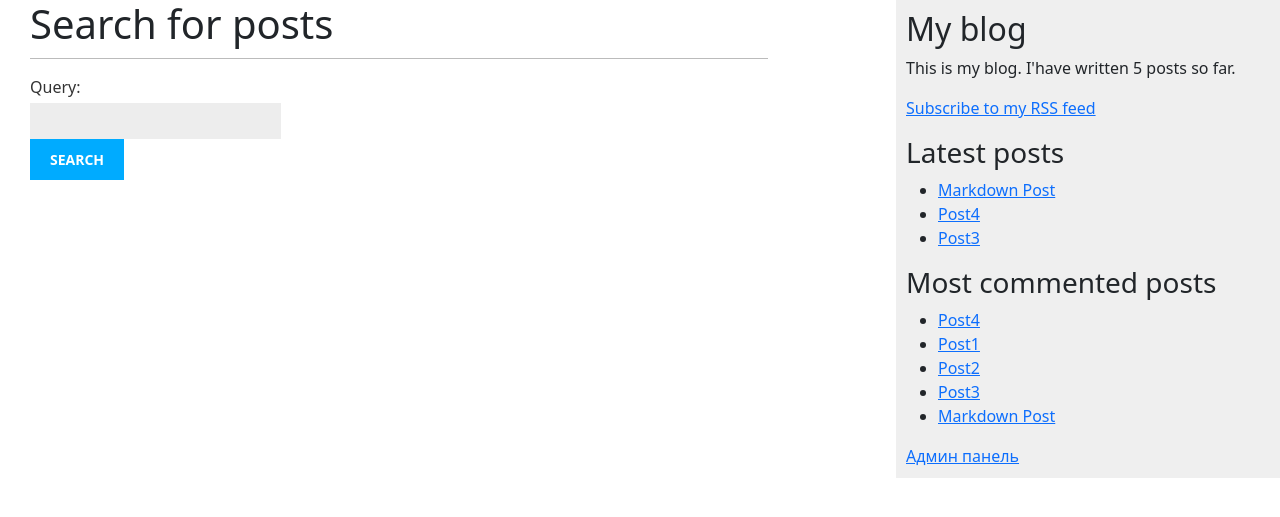
After one commit to V1P7/Test-2, a Django app: page /blog/search/ in a window 1280 px wide. The commit adds this page. Shown: the top 517 px of the page. Run offline with Django 4.2, Linux system fonts and the light colour scheme; data comes from the database, SQL or seed files in the repository; parts of the project's set-up code (start-up, migrations or seed data) failed here and were passed over.

Commit message:
Added Feed, PostreSql, Search

```diff
--- a/blog/forms.py
+++ b/blog/forms.py
@@ -11,3 +11,6 @@ class CommentForm(forms.ModelForm):
 	class Meta:
 		model = Comment
 		fields = ('name', 'email', 'body')
+
+class SearchForm(forms.Form):
+	query = forms.CharField()
--- a/blog/templates/blog/base.html
+++ b/blog/templates/blog/base.html
@@ -16,7 +16,8 @@
         </div>
         <div id="sidebar">
             <h2>My blog</h2>
-            <p>This is my blog. I'have written {% my_tag %} posts so far.</p>
+                <p>This is my blog. I'have written {% my_tag %} posts so far.</p>
+                <p><a href="{% url "blog:post_feed" %}">Subscribe to my RSS feed</a></p>
             <h3>Latest posts</h3>
             {% show_latest_posts 3 %}
             <h3>Most commented posts</h3>
--- /dev/null
+++ b/blog/templates/post/search.html
@@ -0,0 +1,26 @@
+{% extends 'blog/base.html' %}
+
+{% block title %}Search{% endblock %}
+{% block content %}
+    {% if query %}
+        <h1>Posts containing "{{ query }}"</h1>
+        <h3>
+        {% with results.count as total_results %}
+            Found {{ total_results }} result {{ total_results|pluralize }}
+        {% endwith %}
+        </h3>
+        {% for post in results %}
+            <h4><a href="{{ post.get_absolute_url }}">{{ post.title }}</a></h4>
+            {{ post.body|truncatewords:5 }}
+        {% empty %}
+            <p>There are no results for your query.</p>
+        {% endfor %}
+        <p><a href="{% url "blog:post_search" %}">Search again</a></p>
+    {% else %}
+        <h1>Search for posts</h1>
+        <form action="." method="get">
+        {{ form.as_p }}
+        <input type="submit" value="Search">
+        </form>
+    {% endif %}
+{% endblock %}
--- a/blog/urls.py
+++ b/blog/urls.py
@@ -1,5 +1,6 @@
 from django.urls import path
 from . import views
+from .feeds import LatestPostsFeed
 
 app_name = 'blog'
 
@@ -10,5 +11,7 @@ urlpatterns = [
     path('<int:year>/<int:month>/<int:day>/<slug:post>/',views.post_detail, name='post_detail'),
     path('<int:post_id>/share/', views.post_share, name='post_share'),
     path('tag/<slug:tag_slug>/',views.post_list, name='post_list_by_tag'),
+    path('feed/', LatestPostsFeed(), name='post_feed'),
+    path('search/', views.post_search, name='post_search'),
 
 ]
--- a/blog/views.py
+++ b/blog/views.py
@@ -2,11 +2,11 @@ from django.shortcuts import render, get_object_or_404
 from django.core.paginator import Paginator, EmptyPage, PageNotAnInteger
 from django.views.generic import ListView
 from .models import Post, Comment
-from .forms import EmailPostForm, CommentForm
+from .forms import EmailPostForm, CommentForm, SearchForm
 from django.core.mail import send_mail
 from taggit.models import Tag
 from django.db.models import Count
-
+from django.contrib.postgres.search import SearchVector
 def post_list(request, tag_slug=None):
     object_list = Post.published.all()
     tag = None
@@ -72,3 +72,14 @@ def post_share(request, post_id):
         form = EmailPostForm()
 
     return render(request, 'post/share.html', {'post': post, 'form': form, 'sent': sent})
+
+def post_search(request):
+    form = SearchForm()
+    query = None
+    results = []
+    if 'query' in request.GET:
+        form = SearchForm(request.GET)
+        if form.is_valid():
+            query = form.cleaned_data['query']
+            results = Post.objects.annotate(search=SearchVector('title', 'body'), ).filter(search=query)
+    return render(request, 'post/search.html', {'form': form, 'query': query, 'results': results})
```
Also changed, not shown: blog/feeds.py (added, +17 -0 lines), djangoProject2/settings.py (+5 -3 lines).
